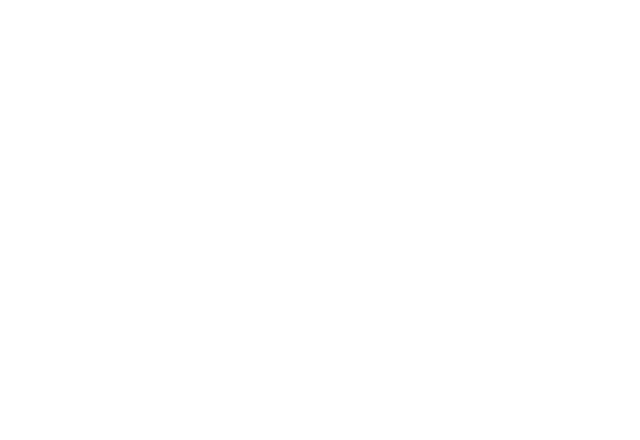
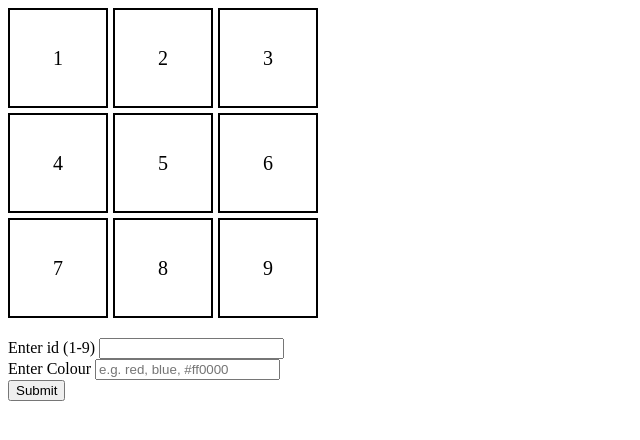
Before and after one commit to acciojob/Replit-Asian-Paints-shubham5C7, a website: page main.html in a window 1280 px wide. Shown: the whole page, without its empty margins (0-640 px from the left). Drawn offline with Linux system fonts and the light colour scheme.

Commit message:
created a submission

```diff
--- a/main.html
+++ b/main.html
@@ -7,6 +7,27 @@
 </head>
 
 <body>
+    <div class="grid">
+	<div id="1" class="cell">1</div>
+    <div id="2" class="cell">2</div>
+    <div id="3" class="cell">3</div>
+    <div id="4" class="cell">4</div>
+    <div id="5" class="cell">5</div>
+    <div id="6" class="cell">6</div>
+    <div id="7" class="cell">7</div>
+    <div id="8" class="cell">8</div>
+    <div id="9" class="cell">9</div>
+    </div>
+
+	<label> Enter id (1-9)</label>
+	<input type="text" id="input-id" min=1 max=9>
+<br>
+	<label>Enter Colour</label>
+<input type="text" id="color-id" placeholder="e.g. red, blue, #ff0000">
+
+	<br>
+	<button onclick="changeColor()">Submit</button>
+
 	<!-- the entire body must be written by student -->
     <script type="text/javascript" src="./script.js">
 </script>
--- a/script.js
+++ b/script.js
@@ -1 +1,16 @@
 //your JS code here. If required.
+function changeColor() {
+	   const inputId = document.getElementById("input-id").value;
+     const color = document.getElementById("color-id").value;
+
+     const cells = document.querySelectorAll(".cell");
+	for(let cell of cells){
+		 cell.style.backgroundColor = "transparent";
+	}
+	const choosenCell =document.getElementById(inputId);
+	if(choosenCell){
+		choosenCell.style.backgroundColor = color;
+	}else{
+         alert("Invalid cell id! Please enter a number between 1 and 9.");
+    }
+}
--- a/styles.css
+++ b/styles.css
@@ -1 +1,17 @@
 /*  your css code here. If applicable */
+.grid {
+	  display : grid;
+    grid-template-columns: repeat(3,100px);
+    grid-template-rows: repeat(3,100px);
+	gap :5px;
+	padding-bottom : 20px;
+}
+
+.cell {
+	display: flex;
+	align-items:center;
+	justify-content:center;
+	border: 2px solid black;
+	font-size: 20px;
+    background-color: transparent;
+}
```
